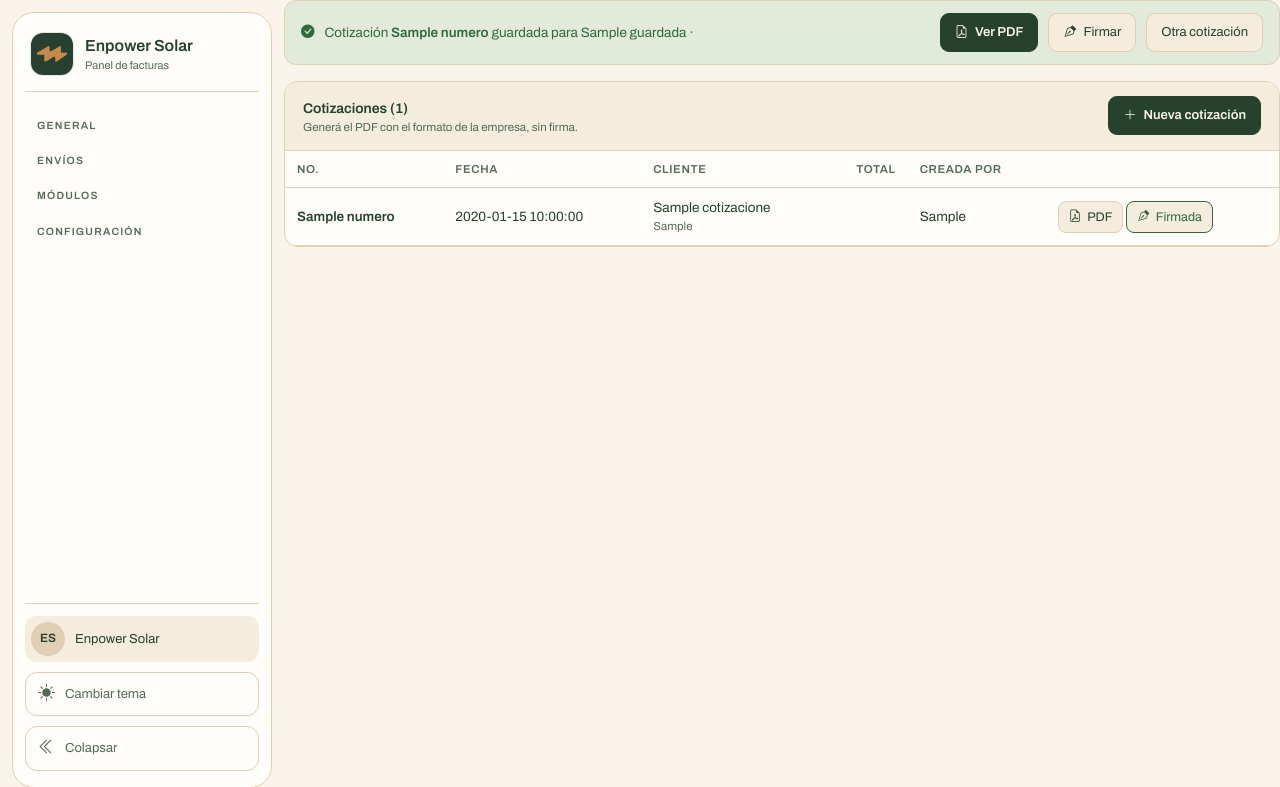
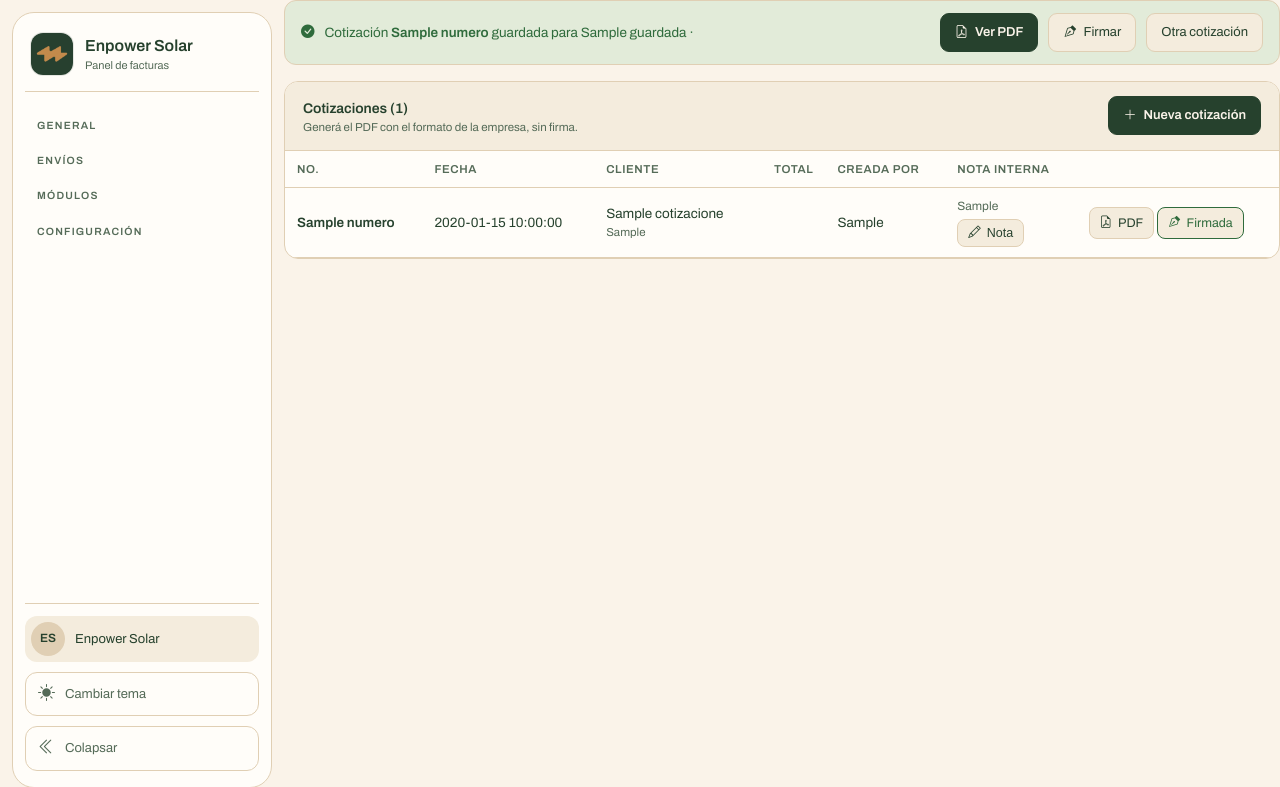
Before and after one commit to nazts/EnpowerSolarEdeFacturas, a Python web app: template app/templates/cotizaciones.html in a window 1280 px wide. Shown: the top 787 px of the page. Run offline with Jinja, Linux system fonts and the light colour scheme; the template is opened without the code that fills it: most values are stand-ins (such as "Sample title", 1, 10 or a date in 2020).

Commit message:
feat(cotizaciones): nota interna del sistema, editable desde la lista (no sale en el PDF)

```diff
--- a/app/schema_postgres.sql
+++ b/app/schema_postgres.sql
@@ -155,6 +155,7 @@ CREATE TABLE IF NOT EXISTS cotizaciones (
     comision          DOUBLE PRECISION NOT NULL DEFAULT 0,
     total             DOUBLE PRECISION NOT NULL DEFAULT 0,
     notas             TEXT NOT NULL DEFAULT '',
+    nota_interna      TEXT NOT NULL DEFAULT '',
     firma             TEXT NOT NULL DEFAULT '',
     firma_id          INTEGER,
     firma_x           DOUBLE PRECISION,
--- a/app/templates/cotizacion_nueva.html
+++ b/app/templates/cotizacion_nueva.html
@@ -166,6 +166,12 @@
         <label for="notas">Notas para el cliente (opcional)</label>
         <textarea id="notas" name="notas" rows="3"
                   placeholder="Forma de pago, tiempo de entrega, validez…"></textarea>
+      </div>
+      <div class="campo c12" style="margin-bottom:14px">
+        <label for="nota_interna">Nota interna (solo sistema)</label>
+        <textarea id="nota_interna" name="nota_interna" rows="2"
+                  placeholder="Ajustes, descuentos, qué se le hizo…"></textarea>
+        <p class="ayuda">No sale en el PDF: queda registrada para el equipo.</p>
       </div>
       <div class="campo c6" style="margin-bottom:14px">
         <label for="firma_id">Firma o sello guardado</label>
--- a/app/templates/cotizaciones.html
+++ b/app/templates/cotizaciones.html
@@ -30,6 +30,15 @@
   .mini:hover{border-color:var(--accent)}
   .mini.peligro{color:var(--bad);border-color:color-mix(in srgb,var(--bad) 35%,var(--line))}
   .mini.peligro:hover{background:var(--bad-bg);border-color:var(--bad)}
+  td.nota-celda{max-width:240px}
+  .nota-txt{display:block;font-size:12px;color:var(--muted);white-space:pre-wrap;
+    overflow:hidden;max-height:44px;line-height:1.35}
+  .nota-txt.vacia{color:var(--muted);opacity:.55}
+  .nota-btn{margin-top:4px}
+  .nota-form textarea{width:100%;min-width:200px;font:inherit;font-size:12.5px;
+    padding:8px;border-radius:8px;border:1px solid var(--input-bd,#8A7B5E);
+    background:var(--input-bg,#FFFDF9);color:var(--txt);resize:vertical}
+  .nota-acciones{display:flex;gap:6px;margin-top:6px}
   .vacio{padding:26px;text-align:center;color:var(--muted)}
   .aviso{margin:0 0 16px;padding:12px 16px;border-radius:12px;background:var(--ok-bg);
     color:var(--ok);border:1px solid var(--line);font-size:13.5px}
@@ -81,7 +90,7 @@
     <div class="tabla-wrap">
       <table>
         <thead><tr><th>No.</th><th>Fecha</th><th>Cliente</th><th class="num">Total</th>
-          <th>Creada por</th><th></th></tr></thead>
+          <th>Creada por</th><th>Nota interna</th><th></th></tr></thead>
         <tbody>
         {% for c in cotizaciones %}
           <tr>
@@ -91,6 +100,21 @@
               {% if c.cliente_rnc %}<small>{{ c.cliente_rnc }}</small>{% endif %}</td>
             <td class="num" data-label="Total">{{ dinero(c.total, c.moneda) }}</td>
             <td data-label="Creada por">{{ c.creado_por or "—" }}</td>
+            <td data-label="Nota" class="nota-celda">
+              <span class="nota-txt{% if not c.nota_interna %} vacia{% endif %}"
+                    title="{{ c.nota_interna or '' }}">{{ c.nota_interna or "—" }}</span>
+              <button class="mini nota-btn" type="button"
+                      aria-label="Editar nota interna de {{ c.numero }}">
+                <i class="bi bi-pencil" aria-hidden="true"></i> Nota</button>
+              <form class="nota-form" method="post" action="/cotizaciones/{{ c.id }}/nota" hidden>
+                <textarea name="nota_interna" rows="2"
+                          placeholder="Ajustes, descuentos, qué se le hizo…">{{ c.nota_interna or '' }}</textarea>
+                <div class="nota-acciones">
+                  <button class="mini" type="submit"><i class="bi bi-check2" aria-hidden="true"></i> Guardar</button>
+                  <button class="mini" type="button" data-cancelar>Cancelar</button>
+                </div>
+              </form>
+            </td>
             <td data-label="">
               <a class="mini" href="/cotizaciones/{{ c.id }}.pdf" target="_blank" rel="noopener">
                 <i class="bi bi-file-earmark-pdf" aria-hidden="true"></i> PDF</a>
@@ -118,3 +142,30 @@
   </section>
 </div>
 {% endblock %}
+
+{% block scripts %}
+<script>
+(function(){
+  document.querySelectorAll('.nota-btn').forEach(function(btn){
+    btn.addEventListener('click', function(){
+      var td = btn.closest('td');
+      var form = td.querySelector('.nota-form');
+      var txt = td.querySelector('.nota-txt');
+      var abrir = form.hidden;
+      form.hidden = !abrir;
+      txt.hidden = abrir;
+      btn.hidden = abrir;
+      if (abrir) form.querySelector('textarea').focus();
+    });
+  });
+  document.querySelectorAll('[data-cancelar]').forEach(function(b){
+    b.addEventListener('click', function(){
+      var td = b.closest('td');
+      td.querySelector('.nota-form').hidden = true;
+      td.querySelector('.nota-txt').hidden = false;
+      td.querySelector('.nota-btn').hidden = false;
+    });
+  });
+})();
+</script>
+{% endblock %}
```
Also changed, not shown: app/dashboard.py (+17 -0 lines), app/db.py (+14 -4 lines), tests/test_cotizaciones.py (+19 -0 lines).
